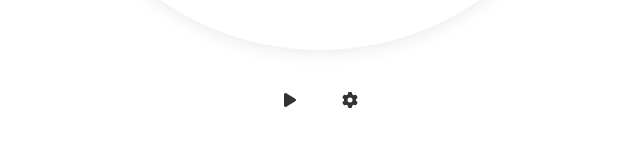
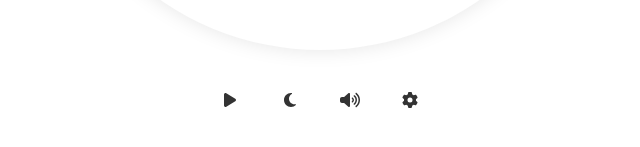
Before and after one commit to QuiD-0/tickita, a Vue app: page / in a window 1280 px wide. Shown: the part 615-762 px from the top of the page, without its empty margins (320-960 px from the left). Built offline with nearby package versions, Linux system fonts and the light colour scheme.

Commit message:
다크모드 설정

```diff
--- a/src/renderer/src/components/controlPanel/Controller.vue
+++ b/src/renderer/src/components/controlPanel/Controller.vue
@@ -1,23 +1,33 @@
 <template>
   <div class="clock__control">
-    <PlayButton/>
-    <SettingButton/>
+    <div id="play">
+      <PlayButton/>
+    </div>
+    <div id="not_play">
+      <DarkModeButton/>
+      <SoundButton/>
+      <SettingButton/>
+    </div>
   </div>
 </template>
 
 <script setup>
 import PlayButton from "./PlayButton.vue";
 import SettingButton from "./SettingButton.vue";
+import DarkModeButton from "./DarkModeButton.vue";
+import SoundButton from "./SoundButton.vue";
 </script>
 
 <style scoped>
-.clock__control {
+.clock__control,
+.clock__control div {
   display: flex;
   justify-content: center;
   align-items: center;
 }
 
-.clock__control::v-deep(.button_box) {
+#play::v-deep(.button_box),
+#not_play::v-deep(.button_box) {
   width: 40px;
   height: 40px;
   border-radius: 50%;
@@ -30,7 +40,8 @@ import SettingButton from "./SettingButton.vue";
   transition: all 0.4s;
 }
 
-.clock__control::v-deep(.button_box:hover) {
+#play::v-deep(.button_box:hover),
+#not_play::v-deep(.button_box:hover) {
   background-color: var(--hover-background-color);
   box-shadow: 0 0 8px rgba(0, 0, 0, 0.1);
 }
--- /dev/null
+++ b/src/renderer/src/components/controlPanel/DarkModeButton.vue
@@ -0,0 +1,13 @@
+<template>
+  <div class="button_box" id="dark_mode" @click="toggle()">
+    <font-awesome-icon v-if="dark" icon="fa-solid fa-sun"/>
+    <font-awesome-icon v-else icon="fa-solid fa-moon"/>
+  </div>
+</template>
+
+<script setup>
+import {useDark, useToggle} from "@vueuse/core";
+
+const dark = useDark()
+const toggle = useToggle(dark)
+</script>
--- a/src/renderer/src/components/controlPanel/PlayButton.vue
+++ b/src/renderer/src/components/controlPanel/PlayButton.vue
@@ -28,7 +28,7 @@ const isPaused = computed(() => {
 
 function startTimer() {
   const start = document.getElementById('start')
-  const settings = document.getElementById('settings')
+  const settings = document.getElementById('not_play')
 
   start.style.transform = 'translateX(-30px)'
   start.style.opacity = '0'
@@ -51,7 +51,7 @@ function pauseTimer() {
 }
 
 function stopTimer() {
-  const settings = document.getElementById('settings')
+  const settings = document.getElementById('not_play')
   const pause = document.getElementById('pause-pause')
   const pausePlay = document.getElementById('pause-play')
   const stop = document.getElementById('stop')
--- a/src/renderer/src/components/controlPanel/SettingModal.vue
+++ b/src/renderer/src/components/controlPanel/SettingModal.vue
@@ -52,9 +52,6 @@ const focus = computed(() => SettingStore.getters.focusTime)
 const rest = computed(() => SettingStore.getters.restTime)
 const longBreak = computed(() => SettingStore.getters.longRestTime)
 const interval = computed(() => SettingStore.getters.interval)
-
-const dark = useDark()
-const toggle = useToggle(dark)
 
 const focusUp = () => {
   SettingStore.commit('increaseFocusTime')
--- /dev/null
+++ b/src/renderer/src/components/controlPanel/SoundButton.vue
@@ -0,0 +1,8 @@
+<template>
+  <div class="button_box" id="sound_mode">
+    <font-awesome-icon icon="fa-solid fa-volume-high" />
+  </div>
+</template>
+
+<script setup>
+</script>
--- a/src/renderer/src/store/SettingStore.js
+++ b/src/renderer/src/store/SettingStore.js
@@ -4,7 +4,6 @@ import persistedState from 'vuex-persistedstate'
 let SettingStore = createStore({
   state: {
     settings: {
-      isDarkMode: false,
       time: {
         focus: 25,
         rest: 5,
@@ -14,9 +13,6 @@ let SettingStore = createStore({
     }
   },
   mutations: {
-    toggleDarkMode() {
-      this.state.settings.isDarkMode = !this.state.settings.isDarkMode;
-    },
     increaseFocusTime() {
       if(this.state.settings.time.focus + this.state.settings.time.rest >= 60) {
         return;
```
